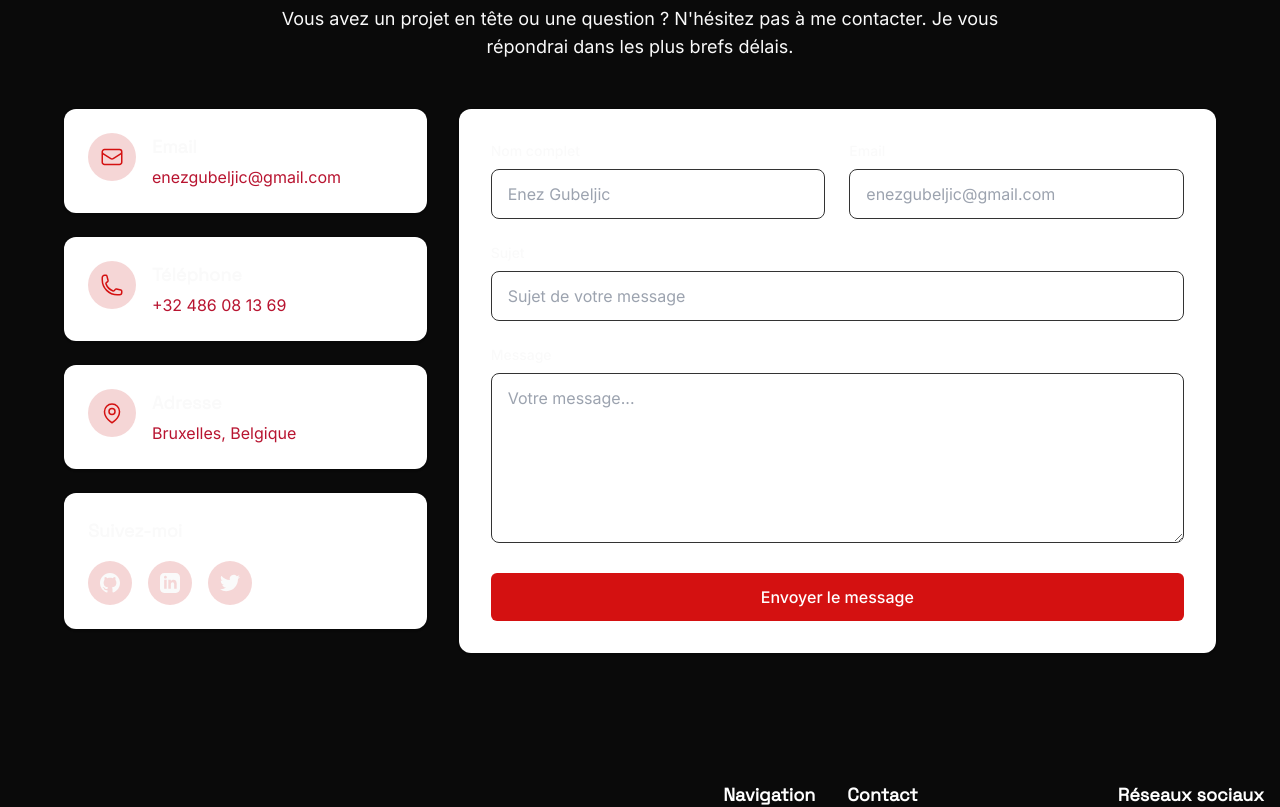
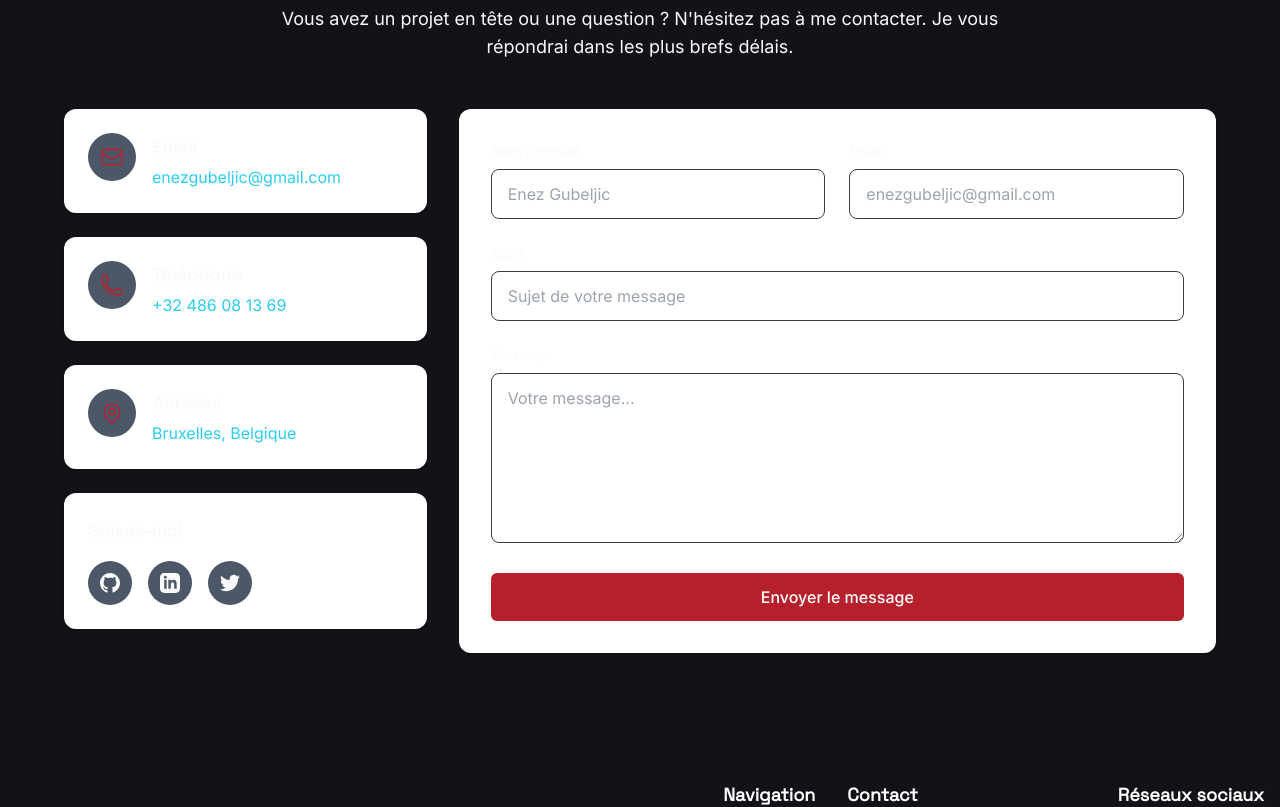
Before and after one commit to EEnez/portfolio, a Next.js app: page / in a window 1280 px wide. Shown: the part 4337-5144 px from the top of the page. Built offline with nearby package versions, Linux system fonts and the light colour scheme.

Commit message:
color palette tune

```diff
--- a/src/app/globals.css
+++ b/src/app/globals.css
@@ -4,56 +4,72 @@
 
 @layer base {
   :root {
-    --background: 0 0% 4%;
-    --background-lighter: 0 0% 8%;
-    --background-card: 0 0% 6%;
-    --background-hover: 0 0% 10%;
-    --foreground: 0 0% 98%;
+    /* === JAPANESE-INSPIRED PALETTE === */
 
-    --interactive-primary: 0 85% 45%;
-    --interactive-hover: 0 85% 55%;
-    --interactive-active: 0 85% 40%;
-    --interactive-light: 0 85% 65%;
-    --interactive-dark: 0 85% 35%;
+    /* Anthracite Backgrounds (Sumi ink inspired) */
+    --background: 220 15% 8%;           /* Main anthracite */
+    --background-lighter: 215 12% 12%;  /* Lighter anthracite */
+    --background-card: 210 18% 11%;     /* Card backgrounds with subtle blue */
+    --background-hover: 208 20% 15%;    /* Hover states */
+    --background-secondary: 218 14% 10%; /* Secondary backgrounds */
+    --foreground: 210 20% 98%;          /* Warm white text */
 
-    --border: 0 0% 20%;
-    --border-light: 0 60% 50%;
-    --border-dark: 0 0% 15%;
+    /* Urushi Red (Japanese lacquer inspired) */
+    --interactive-primary: 355 70% 42%;    /* Main Urushi red */
+    --interactive-hover: 355 75% 48%;      /* Hover state */
+    --interactive-active: 355 65% 38%;     /* Active state */
+    --interactive-light: 355 60% 55%;      /* Light variant */
+    --interactive-dark: 355 80% 35%;       /* Dark variant */
 
-    --solid-primary: 0 0% 8%;
-    --solid-secondary: 0 85% 45%;
-    --solid-accent: 350 80% 40%;
-    --solid-success: 120 60% 40%;
-    --solid-warning: 32 95% 49%;
-    --solid-error: 0 90% 60%;
-    --solid-info: 195 94% 48%;
+    /* Cyan Tech Accent (Modern complement) */
+    --accent-tech: 190 85% 55%;            /* Cyan for tech elements */
+    --accent-tech-hover: 190 90% 60%;      /* Hover variant */
+    --accent-tech-muted: 190 60% 45%;      /* Muted variant */
 
+    /* Borders (Subtle anthracite variations) */
+    --border: 220 12% 25%;                 /* Main borders */
+    --border-light: 215 15% 35%;           /* Light borders */
+    --border-dark: 225 10% 18%;            /* Dark borders */
 
-    --text-primary: 0 0% 98%;
-    --text-secondary: 0 0% 75%;
-    --text-muted: 0 0% 55%;
-    --text-accent: 0 85% 55%;
-    --text-light: 0 0% 90%;
-    --text-dark: 0 0% 12%;
-    --text-white: 0 0% 100%;
-    --text-hover: 0 0% 95%;
+    /* System Colors (Enhanced for Japanese aesthetic) */
+    --solid-primary: 220 15% 8%;          /* Same as background */
+    --solid-secondary: 355 70% 42%;       /* Urushi red */
+    --solid-accent: 190 85% 55%;          /* Cyan tech */
+    --solid-success: 140 50% 45%;         /* Refined green */
+    --solid-warning: 38 85% 50%;          /* Refined amber */
+    --solid-error: 355 75% 55%;           /* Error using Urushi red variant */
+    --solid-info: 200 70% 50%;            /* Info blue */
 
-    --bg-primary: 0 0% 4%;
-    --bg-secondary: 0 0% 6%;
-    --bg-dark: 0 0% 3%;
+    /* Text Colors (Warmer and more sophisticated) */
+    --text-primary: 210 20% 98%;          /* Warm white */
+    --text-secondary: 215 15% 75%;        /* Warm grey */
+    --text-muted: 220 12% 55%;            /* Muted grey */
+    --text-accent: 355 70% 55%;           /* Urushi red for accents */
+    --text-tech: 190 80% 60%;             /* Cyan for tech content */
+    --text-light: 210 15% 90%;            /* Light variant */
+    --text-dark: 220 25% 12%;             /* Dark text */
+    --text-white: 0 0% 100%;              /* Pure white when needed */
+    --text-hover: 210 18% 95%;            /* Hover text */
+
+    /* Legacy aliases (for compatibility) */
+    --bg-primary: 220 15% 8%;
+    --bg-secondary: 215 12% 12%;
+    --bg-dark: 225 18% 6%;
   }
 
   .dark {
-    --background: 0 0% 3%;
-    --background-lighter: 0 0% 5%;
-    --background-hover: 0 0% 7%;
-    --foreground: 0 0% 99%;
-    --border: 0 0% 25%;
+    /* Enhanced dark mode (deeper Japanese aesthetics) */
+    --background: 225 18% 6%;              /* Deeper sumi */
+    --background-lighter: 220 15% 9%;      /* Slightly lighter */
+    --background-hover: 215 12% 12%;       /* Hover variant */
+    --foreground: 210 20% 99%;             /* Warmer white */
+    --border: 220 12% 28%;                 /* Visible borders */
 
-    --interactive-primary: 0 90% 50%;
-    --interactive-hover: 0 90% 60%;
-    --interactive-light: 0 90% 70%;
-    --solid-accent: 350 80% 45%;
+    --interactive-primary: 355 75% 45%;    /* Stronger Urushi in dark */
+    --interactive-hover: 355 80% 52%;      /* Brighter hover */
+    --interactive-light: 355 65% 60%;      /* Light variant */
+    --accent-tech: 190 90% 60%;            /* Brighter cyan in dark */
+    --solid-accent: 190 85% 50%;           /* Cyan accent */
   }
 
   body {
@@ -89,12 +105,28 @@
     @apply bg-gradient-to-r from-interactive-primary via-interactive-hover to-interactive-light bg-clip-text text-transparent;
   }
 
+  .gradient-tech {
+    @apply bg-gradient-to-r from-accent-tech via-accent-tech-hover to-accent-tech-muted bg-clip-text text-transparent;
+  }
+
+  .gradient-japanese {
+    @apply bg-gradient-to-br from-interactive-primary via-accent-tech to-interactive-light bg-clip-text text-transparent;
+  }
+
   .text-shadow-sm {
     text-shadow: 0 1px 2px rgba(0, 0, 0, 0.3);
   }
 
   .shadow-floating {
-    box-shadow: 0 4px 20px rgba(0, 0, 0, 0.25), 0 2px 4px rgba(255, 0, 0, 0.1);
+    box-shadow:
+      0 4px 20px hsl(var(--background) / 0.3),
+      0 2px 4px hsl(var(--interactive-primary) / 0.1);
+  }
+
+  .shadow-tech {
+    box-shadow:
+      0 4px 20px hsl(var(--background) / 0.3),
+      0 2px 4px hsl(var(--accent-tech) / 0.1);
   }
 
   .animate-fade-in-up {
@@ -141,7 +173,7 @@
   .torii-divider {
     position: relative;
     height: 2px;
-    background: linear-gradient(90deg, transparent, hsl(0, 85%, 45%) 20%, hsl(0, 85%, 45%) 80%, transparent);
+    background: linear-gradient(90deg, transparent, hsl(var(--interactive-primary)) 20%, hsl(var(--interactive-primary)) 80%, transparent);
   }
 
   .torii-divider::before,
@@ -151,7 +183,7 @@
     top: -6px;
     width: 8px;
     height: 14px;
-    background-color: hsl(0, 85%, 45%);
+    background-color: hsl(var(--interactive-primary));
   }
 
   .torii-divider::before {
--- a/src/components/Hero.tsx
+++ b/src/components/Hero.tsx
@@ -9,7 +9,7 @@ import MagneticButton from './MagneticButton';
 export default function Hero() {
   return (
     <section id="home" className="min-h-screen flex items-center justify-center relative overflow-hidden pb-16 md:pb-20">
-      <div className="absolute inset-0 bg-gradient-to-br from-background via-background-lighter to-background-card" />
+      <div className="absolute inset-0 bg-gradient-to-br from-background via-background-lighter to-background-secondary" />
 
       <div className="absolute inset-0 opacity-5">
         <div className="absolute inset-0 bg-[radial-gradient(circle_at_center,_var(--tw-gradient-stops))] from-interactive-primary/20 via-transparent to-transparent" />
--- a/tailwind.config.js
+++ b/tailwind.config.js
@@ -15,50 +15,67 @@ module.exports = {
     },
     extend: {
       colors: {
+        // === JAPANESE-INSPIRED PALETTE ===
+
         border: {
-          DEFAULT: "hsla(0, 0%, 20%, 1)", // Gris très foncé
-          light: "hsla(0, 60%, 50%, 0.2)", // Rouge transparent
-          dark: "hsla(0, 0%, 15%, 1)", // Gris plus foncé pour les bordures sombres
+          DEFAULT: "hsl(var(--border))",
+          light: "hsl(var(--border-light))",
+          dark: "hsl(var(--border-dark))",
         },
         background: {
-          DEFAULT: "hsl(0, 0%, 4%)", // Noir profond
-          lighter: "hsl(0, 0%, 8%)", // Noir légèrement plus clair
-          card: "hsl(0, 0%, 6%)", // Noir pour les cartes
-          hover: "hsl(0, 0%, 10%)", // Pour les états hover
+          DEFAULT: "hsl(var(--background))",
+          lighter: "hsl(var(--background-lighter))",
+          card: "hsl(var(--background-card))",
+          hover: "hsl(var(--background-hover))",
+          secondary: "hsl(var(--background-secondary))",
         },
-        foreground: "hsl(0, 0%, 98%)", // Blanc cassé
+        foreground: "hsl(var(--foreground))",
+
+        // Urushi Red System
         interactive: {
-          primary: "hsl(0, 85%, 45%)", // Rouge japonais (vermillon)
-          hover: "hsl(0, 85%, 55%)", // Rouge plus vif au survol
-          active: "hsl(0, 85%, 40%)", // Rouge plus sombre à l'activation
-          light: "hsl(0, 85%, 65%)", // Rouge plus clair pour les accents légers
-          dark: "hsl(0, 85%, 35%)", // Rouge plus foncé pour les accents sombres
+          primary: "hsl(var(--interactive-primary))",
+          hover: "hsl(var(--interactive-hover))",
+          active: "hsl(var(--interactive-active))",
+          light: "hsl(var(--interactive-light))",
+          dark: "hsl(var(--interactive-dark))",
         },
+
+        // Cyan Tech System
+        accent: {
+          tech: "hsl(var(--accent-tech))",
+          "tech-hover": "hsl(var(--accent-tech-hover))",
+          "tech-muted": "hsl(var(--accent-tech-muted))",
+        },
+
+        // System Colors
         solid: {
-          primary: "hsl(0, 0%, 8%)", // Noir légèrement plus clair
-          secondary: "hsl(0, 85%, 45%)", // Rouge japonais (vermillon)
-          accent: "hsl(350, 80%, 40%)", // Rouge bordeaux
-          success: "hsl(120, 60%, 40%)", // Vert
-          warning: "hsl(32, 95%, 49%)",  // Orange
-          error: "hsl(0, 90%, 60%)",     // Rouge vif
-          info: "hsl(195, 94%, 48%)",    // Bleu info
+          primary: "hsl(var(--solid-primary))",
+          secondary: "hsl(var(--solid-secondary))",
+          accent: "hsl(var(--solid-accent))",
+          success: "hsl(var(--solid-success))",
+          warning: "hsl(var(--solid-warning))",
+          error: "hsl(var(--solid-error))",
+          info: "hsl(var(--solid-info))",
         },
+
+        // Enhanced Text System
         text: {
-          primary: "hsl(0, 0%, 98%)",    // Blanc cassé
-          secondary: "hsl(0, 0%, 75%)",  // Gris clair
-          muted: "hsl(0, 0%, 55%)",      // Gris moyen
-          accent: "hsl(0, 85%, 55%)",    // Rouge vif
-          light: "hsl(0, 0%, 90%)",      // Presque blanc
-          dark: "hsl(0, 0%, 12%)",       // Presque noir
-          white: "hsl(0, 0%, 100%)",     // Blanc pur
-          hover: "hsl(0, 0%, 95%)",      // Pour les états hover
+          primary: "hsl(var(--text-primary))",
+          secondary: "hsl(var(--text-secondary))",
+          muted: "hsl(var(--text-muted))",
+          accent: "hsl(var(--text-accent))",
+          tech: "hsl(var(--text-tech))",
+          light: "hsl(var(--text-light))",
+          dark: "hsl(var(--text-dark))",
+          white: "hsl(var(--text-white))",
+          hover: "hsl(var(--text-hover))",
         },
-        // Rétrocompatibilité minimale pour les classes legacy
-        primary: "hsl(0, 85%, 45%)",
-        secondary: "hsl(350, 80%, 40%)", // Rouge bordeaux (pour compatibilité)
-        accent: "hsl(0, 85%, 55%)",      // Rouge vif (pour compatibilité)
-        dark: "hsl(0, 0%, 4%)",          // Noir profond (pour compatibilité)
-        light: "hsl(0, 0%, 98%)",        // Blanc cassé (pour compatibilité)
+
+        // Legacy aliases for compatibility
+        primary: "hsl(var(--interactive-primary))",
+        secondary: "hsl(var(--solid-accent))",
+        dark: "hsl(var(--background))",
+        light: "hsl(var(--text-primary))",
       },
       fontFamily: {
         sans: ["var(--font-inter)", "system-ui", "-apple-system", "BlinkMacSystemFont", "Segoe UI", "Roboto", "Oxygen", "Ubuntu", "Cantarell", "sans-serif"],
@@ -81,9 +98,9 @@ module.exports = {
       },
       boxShadow: {
         'subtle': '0 1px 3px rgba(0, 0, 0, 0.15), 0 1px 2px rgba(0, 0, 0, 0.1)',
-        'accent': '0 4px 6px rgba(255, 0, 0, 0.1), 0 2px 4px rgba(255, 0, 0, 0.05)',
-        'primary': '0 4px 6px rgba(255, 0, 0, 0.08), 0 2px 4px rgba(0, 0, 0, 0.1)',
-        'floating': '0 10px 25px -5px rgba(0, 0, 0, 0.25), 0 8px 10px -6px rgba(255, 0, 0, 0.05)',
+        'floating': '0 4px 20px hsl(var(--background) / 0.3), 0 2px 4px hsl(var(--interactive-primary) / 0.1)',
+        'tech': '0 4px 20px hsl(var(--background) / 0.3), 0 2px 4px hsl(var(--accent-tech) / 0.1)',
+        'japanese': '0 8px 32px hsl(var(--background) / 0.4), 0 4px 12px hsl(var(--interactive-primary) / 0.15)',
       },
     },
   },
```
Also changed, not shown: src/components/Header.tsx (+4 -4 lines).
